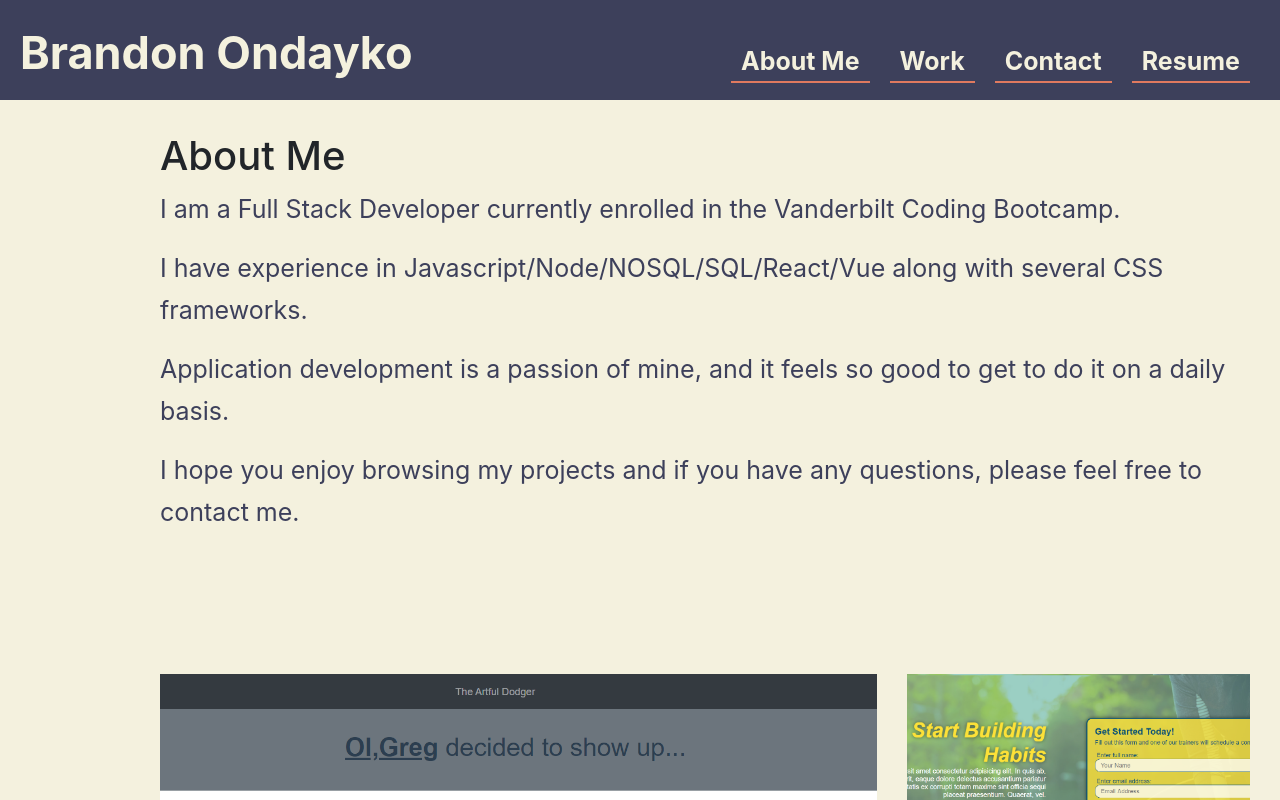
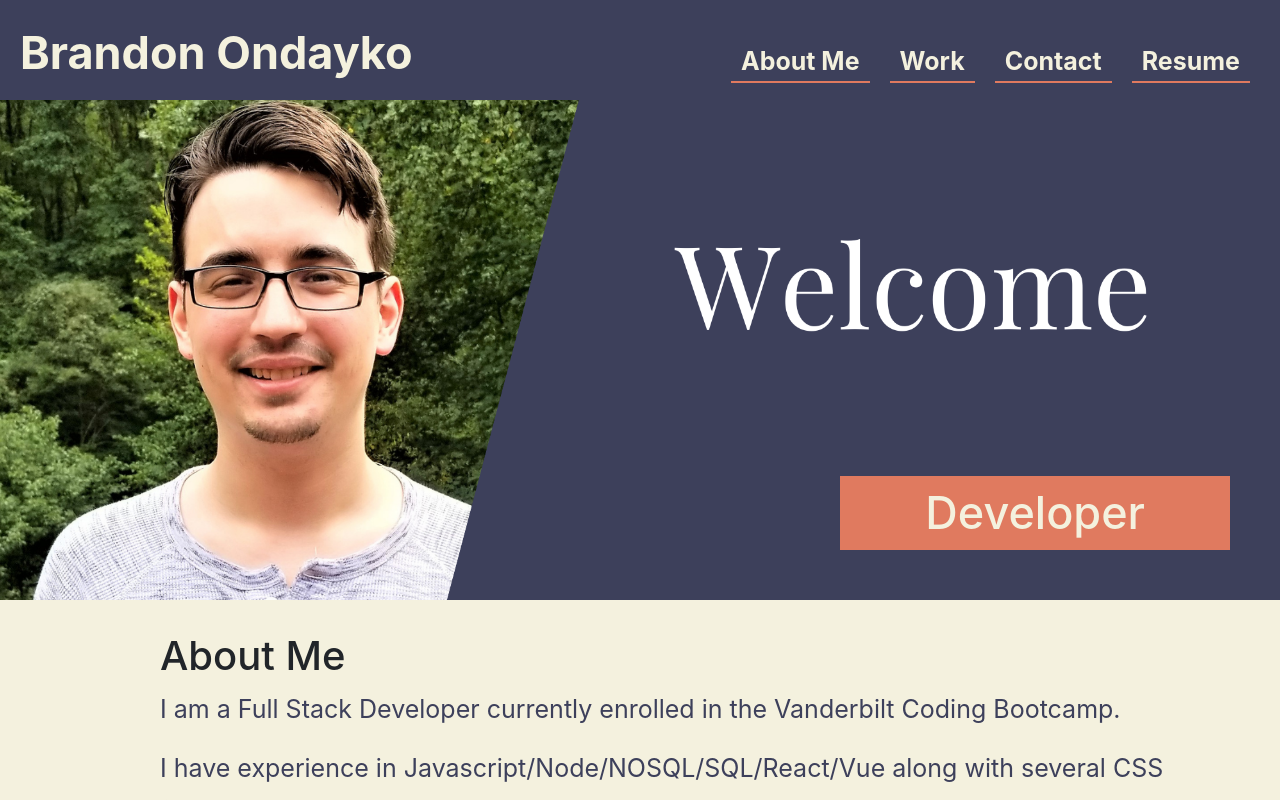
Before and after one commit to Ondayko14/React-Portfolio, a React (Create React App) app in the folder react-portfolio/: page / in a window 1280 px wide. Shown: the top 800 px of the page. Built offline with nearby package versions, Linux system fonts and the light colour scheme.

Commit message:
added the hero to the top

```diff
--- a/react-portfolio/src/App.js
+++ b/react-portfolio/src/App.js
@@ -3,6 +3,7 @@
 import Nav from './components/nav';
 import Footer from './components/footer';
 import Projects from './components/projects';
+import Hero from './components/hero';
 import './App.css';
 
 function App() {
@@ -10,6 +11,7 @@
     <div>
       <Nav />
       <main>
+        <Hero />
         <About />
         <Projects />
       </main>
--- /dev/null
+++ b/react-portfolio/src/components/hero/index.jsx
@@ -0,0 +1,12 @@
+import React from 'react';
+
+function Hero() {
+
+  return (
+    <div class="hero background-img-placement" aria-label="Brown hair, brown eyes male. Glasses and a white long sleave shirt.">
+        <h2>Developer</h2>
+    </div>
+  );
+}
+
+export default Hero;
```
